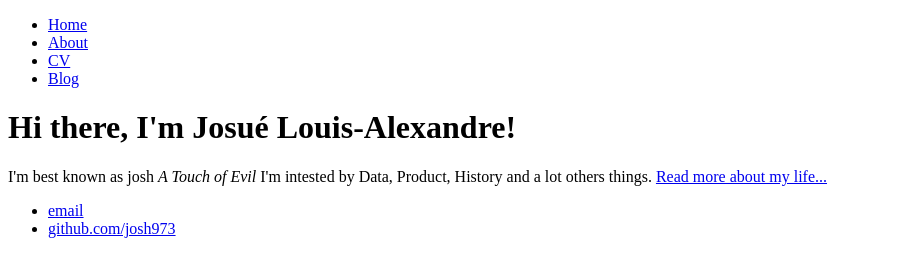
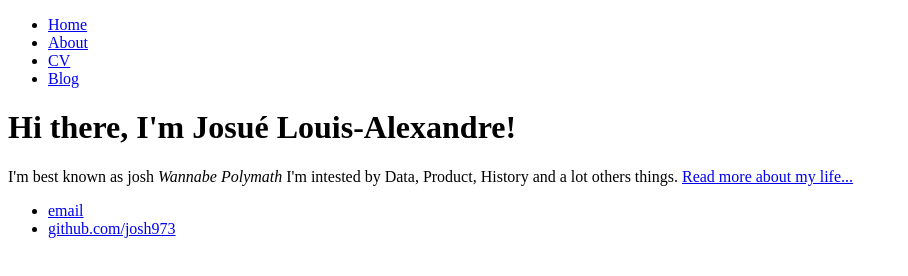
Before and after one commit to josh973/josh973.github.io, a plain HTML site: page index.html in a window 1280 px wide. Shown: the whole page, without its empty margins (0-908 px from the left). Drawn offline with Linux system fonts and the light colour scheme.

Commit message:
Update index.html

```diff
--- a/index.html
+++ b/index.html
@@ -15,7 +15,7 @@
 		<div class="container">
     		<div class="blurb">
         		<h1>Hi there, I'm Josué Louis-Alexandre!</h1>
-				<p>I'm best known as josh <em>A Touch of Evil</em> I'm intested by Data, Product, History and a lot others things.
+				<p>I'm best known as josh <em>Wannabe Polymath</em> I'm intested by Data, Product, History and a lot others things.
         <a href="/about">Read more about my life...</a></p>
     		</div><!-- /.blurb -->
 		</div><!-- /.container -->
```
